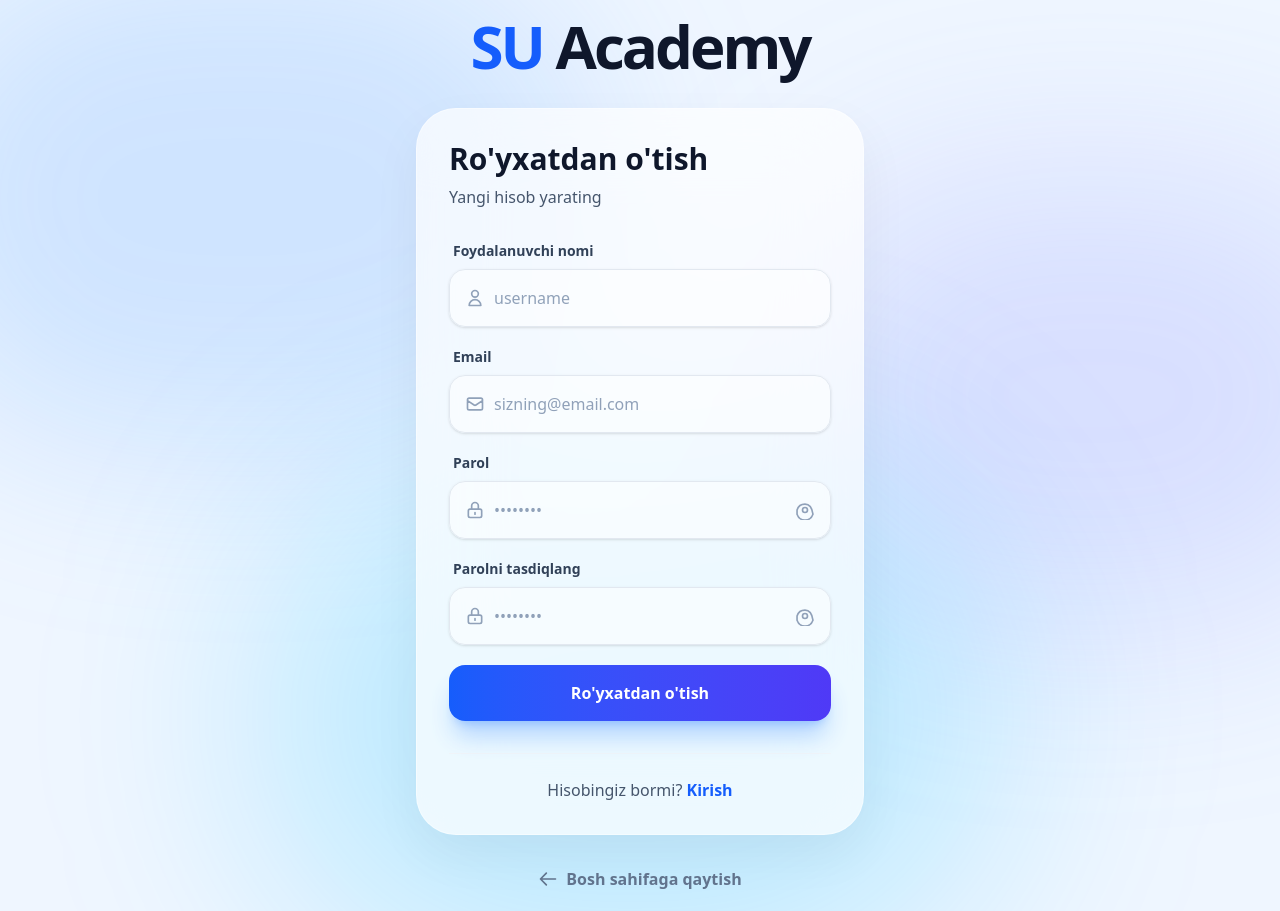
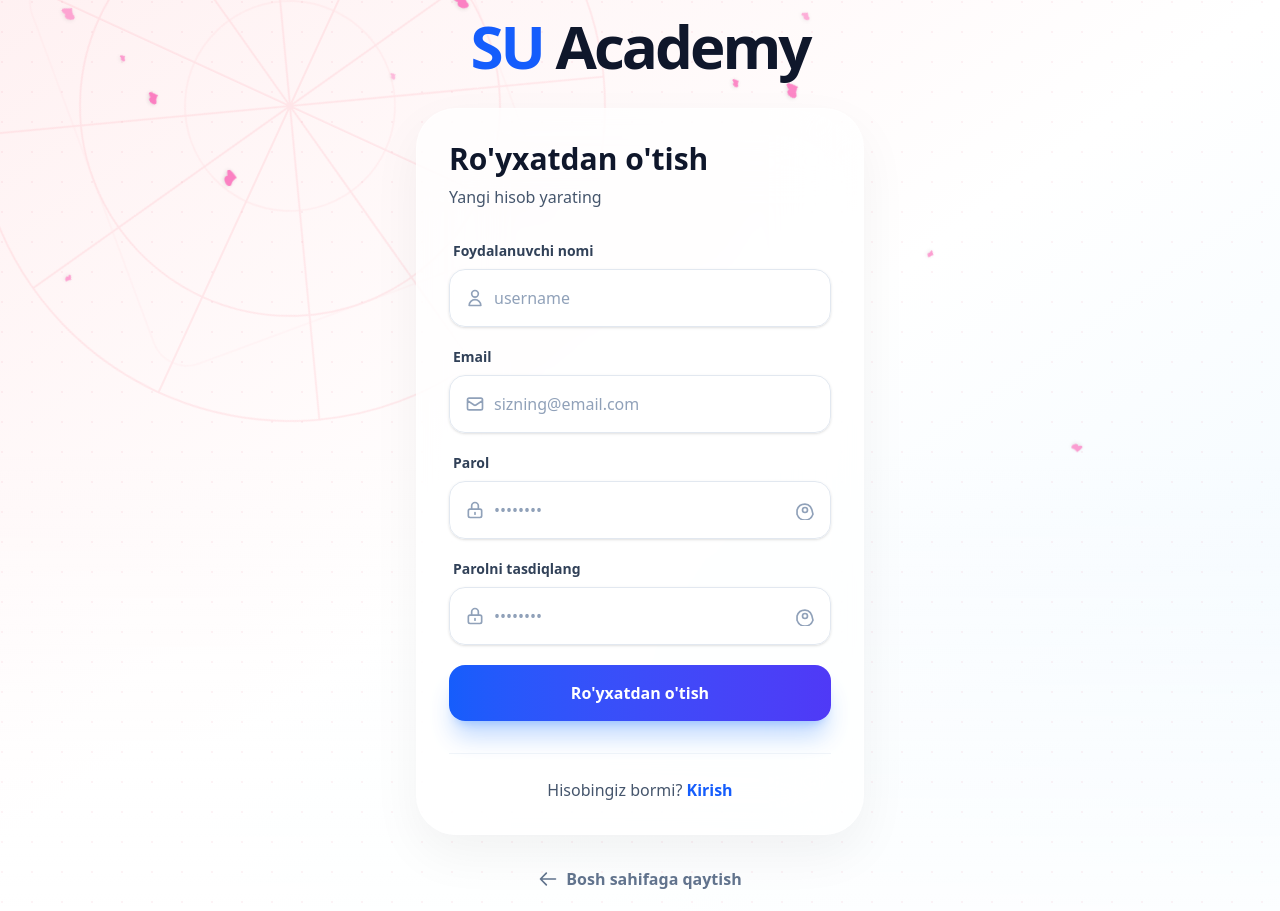
Before and after one commit to MasharipovErgashboy/suacademy-frontend, a Next.js app: page /register in a window 1280 px wide. Built offline with nearby package versions, Linux system fonts and the light colour scheme.

Commit message:
Initial commit

```diff
--- a/app/components/Header.tsx
+++ b/app/components/Header.tsx
@@ -75,7 +75,7 @@ export default function Header() {
                             </div>
                         ) : (
                             <div className="flex items-center text-2xl font-black tracking-tighter">
-                                <span className="text-white bg-[#FE9B19] px-2 rounded-md mr-1">SU</span>
+                                <span className="text-[#FE9B19] mr-0.5">SU</span>
                                 <span className="text-slate-900">Academy</span>
                             </div>
                         )}
--- /dev/null
+++ b/app/components/backgrounds/JapaneseLiveBackground.tsx
@@ -0,0 +1,108 @@
+"use client";
+
+import React, { useEffect, useState } from 'react';
+
+export default function JapaneseLiveBackground() {
+  const [petals, setPetals] = useState<number[]>([]);
+
+  useEffect(() => {
+    setPetals(Array.from({ length: 35 }, (_, i) => i));
+  }, []);
+
+  return (
+    <div className="absolute inset-0 overflow-hidden bg-gradient-to-br from-rose-50 via-white to-sky-50 pointer-events-none">
+
+      {/* Central Rotating Japanese Crest / 'Mandala' Equivalent */}
+      <div className="absolute top-1/2 left-1/2 -translate-x-1/2 -translate-y-1/2 w-[700px] h-[700px] opacity-20 animate-spin-slow">
+        <svg viewBox="0 0 200 200" xmlns="http://www.w3.org/2000/svg" className="w-full h-full text-rose-300">
+          {/* Stylized Japanese 'Asanoha' or Radial Pattern */}
+          <g fill="none" stroke="currentColor" strokeWidth="0.5">
+            <circle cx="100" cy="100" r="90" />
+            <circle cx="100" cy="100" r="60" />
+            {/* Radial Lines */}
+            {[...Array(12)].map((_, i) => (
+              <line key={i} x1="100" y1="100" x2="100" y2="10" transform={`rotate(${i * 30} 100 100)`} />
+            ))}
+            {/* Intersecting Arcs for 'Seigaiha' feel */}
+            <circle cx="100" cy="100" r="30" strokeOpacity="0.5" />
+            <rect x="40" y="40" width="120" height="120" rx="10" transform="rotate(45 100 100)" strokeOpacity="0.3" />
+          </g>
+        </svg>
+      </div>
+
+      {/* Floating Ornaments - Gentle Glows */}
+      <div className="absolute top-[-50px] right-[-50px] w-64 h-64 border-[1px] border-rose-400/20 rounded-full animate-pulse blur-xl opacity-40"></div>
+      <div className="absolute bottom-[-100px] left-[-50px] w-96 h-96 border-[1px] border-sky-300/20 rounded-full animate-pulse animation-delay-2000 blur-xl opacity-40"></div>
+
+      {/* Atmospheric Fog/Gradient - Light */}
+      <div className="absolute bottom-0 left-0 w-full h-1/2 bg-gradient-to-t from-white/80 to-transparent"></div>
+
+      {/* Falling Sakura Petals */}
+      {petals.map((i) => {
+        const size = Math.random() * 12 + 6;
+        const left = Math.random() * 100;
+        const delay = Math.random() * 8;
+        const duration = Math.random() * 12 + 10;
+
+        return (
+          <div
+            key={i}
+            className="petal absolute"
+            style={{
+              left: `${left}%`,
+              width: `${size}px`,
+              height: `${size}px`,
+              animationDelay: `${delay}s`,
+              animationDuration: `${duration}s`,
+              opacity: Math.random() * 0.5 + 0.4,
+            }}
+          >
+            <svg viewBox="0 0 30 30" fill="none" xmlns="http://www.w3.org/2000/svg" className="w-full h-full text-pink-400 drop-shadow-sm">
+              <path d="M15 0C15 0 18.5 8 25 10C31.5 12 30 20 20 22C10 24 10 16 10 16C10 16 5 18 0 15C-5 12 8 5 15 0Z" fill="currentColor" />
+            </svg>
+          </div>
+        );
+      })}
+
+      {/* Subtle Pattern Overlay */}
+      <div className="absolute inset-0 opacity-[0.05]"
+        style={{
+          backgroundImage: `radial-gradient(circle at 2px 2px, #e11d48 1px, transparent 0)`,
+          backgroundSize: '30px 30px'
+        }}>
+      </div>
+
+      <style jsx>{`
+        @keyframes spin-slow {
+          from { transform: translate(-50%, -50%) rotate(0deg); }
+          to { transform: translate(-50%, -50%) rotate(360deg); }
+        }
+        .animate-spin-slow {
+          animation: spin-slow 80s linear infinite;
+        }
+        .petal {
+          top: -10%;
+          animation-name: fall-sway;
+          animation-timing-function: linear;
+          animation-iteration-count: infinite;
+        }
+        @keyframes fall-sway {
+          0% {
+            top: -10%;
+            transform: translateX(0) rotate(0deg);
+          }
+          50% {
+             transform: translateX(40px) rotate(180deg);
+          }
+          100% {
+            top: 110%;
+            transform: translateX(-20px) rotate(360deg);
+          }
+        }
+        .animation-delay-2000 {
+            animation-delay: 2s;
+        }
+      `}</style>
+    </div>
+  );
+}
--- /dev/null
+++ b/app/components/backgrounds/UzbekLiveBackground.tsx
@@ -0,0 +1,63 @@
+"use client";
+
+import React from 'react';
+
+export default function UzbekLiveBackground() {
+    return (
+        <div className="absolute inset-0 overflow-hidden bg-slate-900 pointer-events-none">
+
+            {/* Background Gradient - Deep Turquoise/Blue */}
+            <div className="absolute inset-0 bg-gradient-to-br from-[#004e92] to-[#000428] opacity-100"></div>
+
+            {/* Rotating Mandala / Geometric Pattern Center */}
+            <div className="absolute top-1/2 left-1/2 -translate-x-1/2 -translate-y-1/2 w-[800px] h-[800px] opacity-10 animate-spin-slow">
+                <svg viewBox="0 0 200 200" xmlns="http://www.w3.org/2000/svg" className="w-full h-full text-amber-400">
+                    {/* Simple representation of an 8-pointed star / girih pattern */}
+                    <g fill="none" stroke="currentColor" strokeWidth="0.5">
+                        <circle cx="100" cy="100" r="90" />
+                        <circle cx="100" cy="100" r="70" />
+                        <path d="M100 10 L190 100 L100 190 L10 100 Z" />
+                        <path d="M100 10 L100 190 M10 100 L190 100" />
+                        <rect x="36" y="36" width="128" height="128" transform="rotate(45 100 100)" />
+                    </g>
+                </svg>
+            </div>
+
+            {/* Floating Ornaments - Gold Accents */}
+            <div className="absolute top-[-50px] right-[-50px] w-64 h-64 border-[20px] border-amber-500/10 rounded-full animate-float blur-sm"></div>
+            <div className="absolute bottom-[-100px] left-[-50px] w-96 h-96 border-[40px] border-blue-500/10 rounded-full animate-float animation-delay-2000 blur-sm"></div>
+
+            {/* Mosaic Grid Overlay */}
+            <div className="absolute inset-0"
+                style={{
+                    backgroundImage: `linear-gradient(rgba(255, 215, 0, 0.05) 1px, transparent 1px),
+             linear-gradient(90deg, rgba(255, 215, 0, 0.05) 1px, transparent 1px)`,
+                    backgroundSize: '40px 40px',
+                    maskImage: 'radial-gradient(circle, black 40%, transparent 100%)'
+                }}>
+            </div>
+
+            <div className="absolute inset-0 bg-gradient-to-t from-slate-900 via-transparent to-transparent"></div>
+
+            <style jsx global>{`
+        @keyframes spin-slow {
+          from { transform: translate(-50%, -50%) rotate(0deg); }
+          to { transform: translate(-50%, -50%) rotate(360deg); }
+        }
+        .animate-spin-slow {
+          animation: spin-slow 120s linear infinite;
+        }
+        @keyframes float {
+            0%, 100% { transform: translateY(0); }
+            50% { transform: translateY(-20px); }
+        }
+        .animate-float {
+            animation: float 6s ease-in-out infinite;
+        }
+        .animation-delay-2000 {
+            animation-delay: 2s;
+        }
+      `}</style>
+        </div>
+    );
+}
--- a/app/register/page.tsx
+++ b/app/register/page.tsx
@@ -4,6 +4,8 @@ import { useState, useEffect } from "react";
 import Link from "next/link";
 import { useRouter } from "next/navigation";
 import { API_BASE_URL, isAuthenticated } from "../lib/auth";
+import JapaneseLiveBackground from "../components/backgrounds/JapaneseLiveBackground";
+import UzbekLiveBackground from "../components/backgrounds/UzbekLiveBackground";
 
 export default function RegisterPage() {
     const router = useRouter();
@@ -111,24 +113,13 @@ export default function RegisterPage() {
         }
     };
 
+
+
     return (
-        <div className={`min-h-screen relative flex items-center justify-center p-4 overflow-hidden ${isUz ? "bg-blue-50" : "bg-rose-50"}`}>
-            {/* Live Animated Vibrant Background */}
-            <div className="absolute inset-0 overflow-hidden pointer-events-none">
-                {isUz ? (
-                    <>
-                        <div className="absolute top-[-10%] left-[-10%] w-[60%] h-[60%] bg-blue-400/20 rounded-full blur-[100px] animate-blob"></div>
-                        <div className="absolute top-[20%] right-[-10%] w-[50%] h-[50%] bg-indigo-400/20 rounded-full blur-[100px] animate-blob animation-delay-2000"></div>
-                        <div className="absolute bottom-[-10%] left-[20%] w-[55%] h-[55%] bg-sky-400/20 rounded-full blur-[100px] animate-blob animation-delay-4000"></div>
-                    </>
-                ) : (
-                    <>
-                        <div className="absolute top-[-10%] left-[-10%] w-[60%] h-[60%] bg-orange-400/20 rounded-full blur-[100px] animate-blob"></div>
-                        <div className="absolute top-[20%] right-[-10%] w-[50%] h-[50%] bg-rose-400/20 rounded-full blur-[100px] animate-blob animation-delay-2000"></div>
-                        <div className="absolute bottom-[-10%] left-[20%] w-[55%] h-[55%] bg-amber-400/20 rounded-full blur-[100px] animate-blob animation-delay-4000"></div>
-                    </>
-                )}
-            </div>
+        <div className="min-h-screen relative flex items-center justify-center p-4 overflow-hidden">
+            {/* Live Animated Background */}
+            {isUz ? <JapaneseLiveBackground /> : <UzbekLiveBackground />}
+
 
             <div className="relative z-10 w-full max-w-md">
                 <div className="text-center mb-8 animate-in fade-in zoom-in duration-700">
--- a/app/subscription/page.tsx
+++ b/app/subscription/page.tsx
@@ -156,7 +156,7 @@ export default function SubscriptionPage() {
                                     <div className="mb-8">
                                         <span className="text-4xl font-black text-slate-900">0</span>
                                         <span className="text-slate-500 font-medium ml-1">
-                                            {isUz ? "so'm / oy" : "円 / 月"}
+                                            {isUz ? "so'm / oy" : "$"}
                                         </span>
                                     </div>
 
--- a/app/subscription/plans/[id]/page.tsx
+++ b/app/subscription/plans/[id]/page.tsx
@@ -44,7 +44,7 @@ export default function PaymentPage() {
         setLoading(true);
         setError("");
         try {
-            const response = await fetchWithAuth(`${BACKEND_URL}/subscription/plans/${planId}/`);
+            const response = await fetchWithAuth(`${BACKEND_URL}/subscriptions/plans/${planId}/`);
             if (!response.ok) {
                 if (response.status === 404) throw new Error("Tarif topilmadi");
                 throw new Error("Ma'lumotlarni yuklashda xatolik");
@@ -65,7 +65,7 @@ export default function PaymentPage() {
         setError("");
 
         try {
-            const response = await fetchWithAuth(`${BACKEND_URL}/subscription/pay/`, {
+            const response = await fetchWithAuth(`${BACKEND_URL}/subscriptions/pay/`, {
                 method: "POST",
                 headers: {
                     "Content-Type": "application/json",
--- a/package.json
+++ b/package.json
@@ -30,9 +30,5 @@
     "eslint-config-next": "16.1.0",
     "tailwindcss": "^4",
     "typescript": "^5"
-  },
-  "overrides": {
-    "@types/react": "19.0.0",
-    "@types/react-dom": "19.0.0"
   }
 }
```
Also changed, not shown: app/login/page.tsx (+8 -17 lines).
